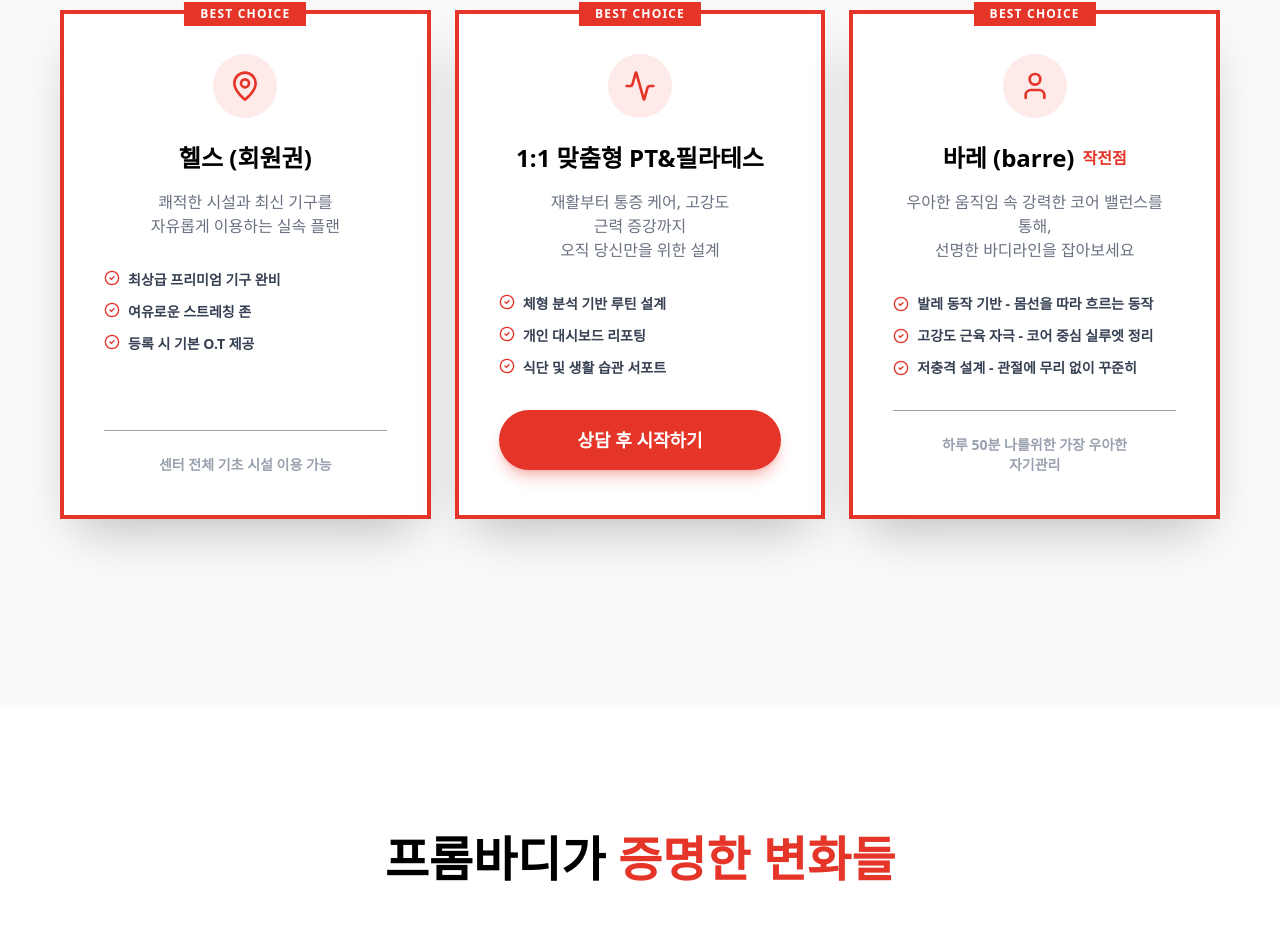
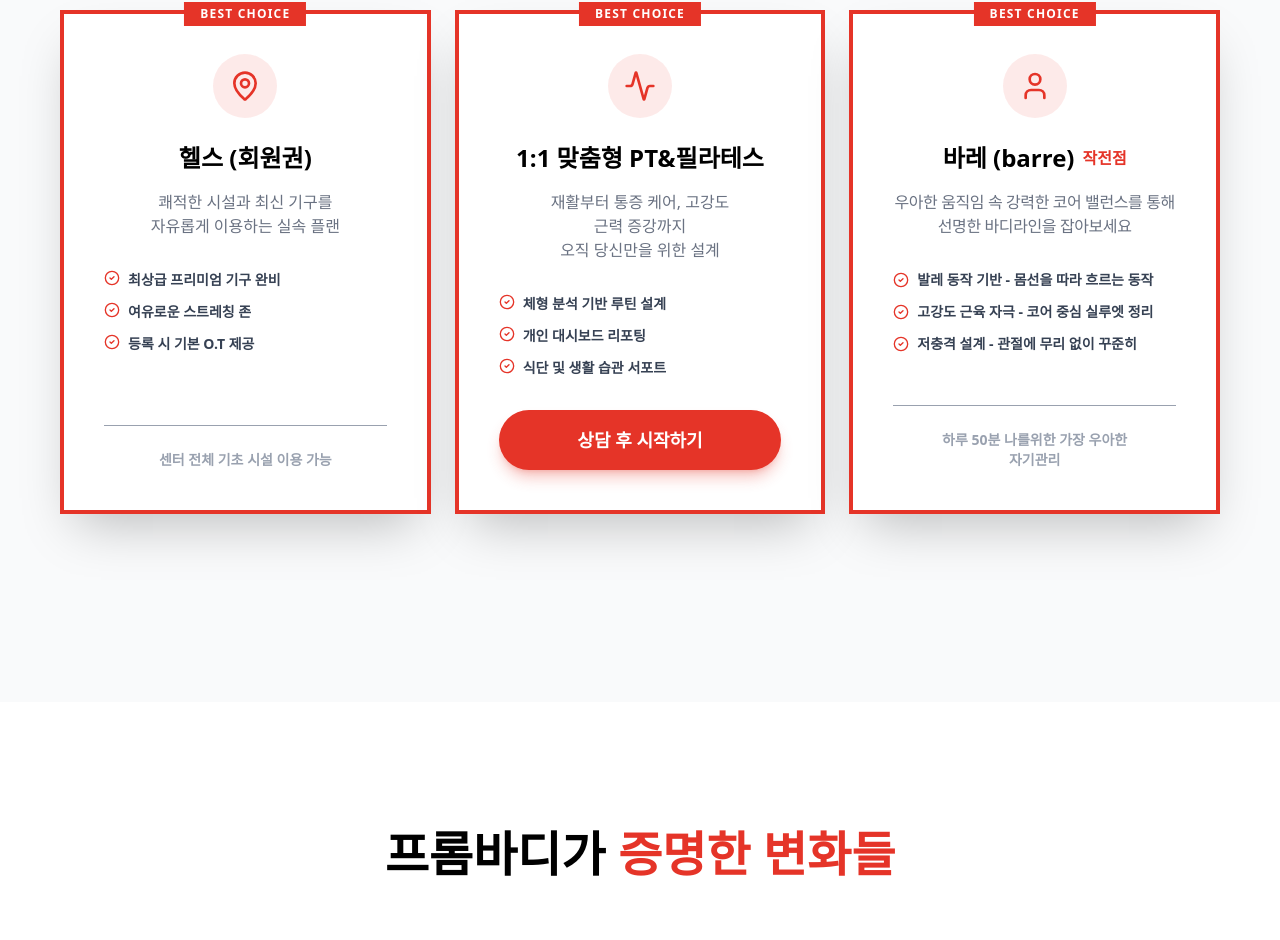
Before and after one commit to okmstyle-collab/from_body-landding, a React (Vite) app: page / in a window 1280 px wide. Shown: the part 4325-5265 px from the top of the page. Built offline with nearby package versions, Linux system fonts and the light colour scheme.

Commit message:
Fix Barre description wrap and text

```diff
--- a/src/App.tsx
+++ b/src/App.tsx
@@ -344,7 +344,7 @@ export default function App() {
                 바레 (barre)
                 <span className="text-brand-point text-base font-bold">작전점</span>
               </h3>
-              <p className="text-gray-500 mb-6 md:mb-8 font-medium break-keep">우아한 움직임 속 강력한 코어 밸런스를 통해,<br/>선명한 바디라인을 잡아보세요</p>
+              <p className="text-gray-500 mb-6 md:mb-8 font-medium break-keep text-[15px] sm:text-base tracking-tight">우아한 움직임 속 강력한 코어 밸런스를 통해<br/>선명한 바디라인을 잡아보세요</p>
               <ul className="text-left w-full space-y-3 mb-6 md:mb-8">
                 {[
                   "발레 동작 기반 - 몸선을 따라 흐르는 동작",
```
